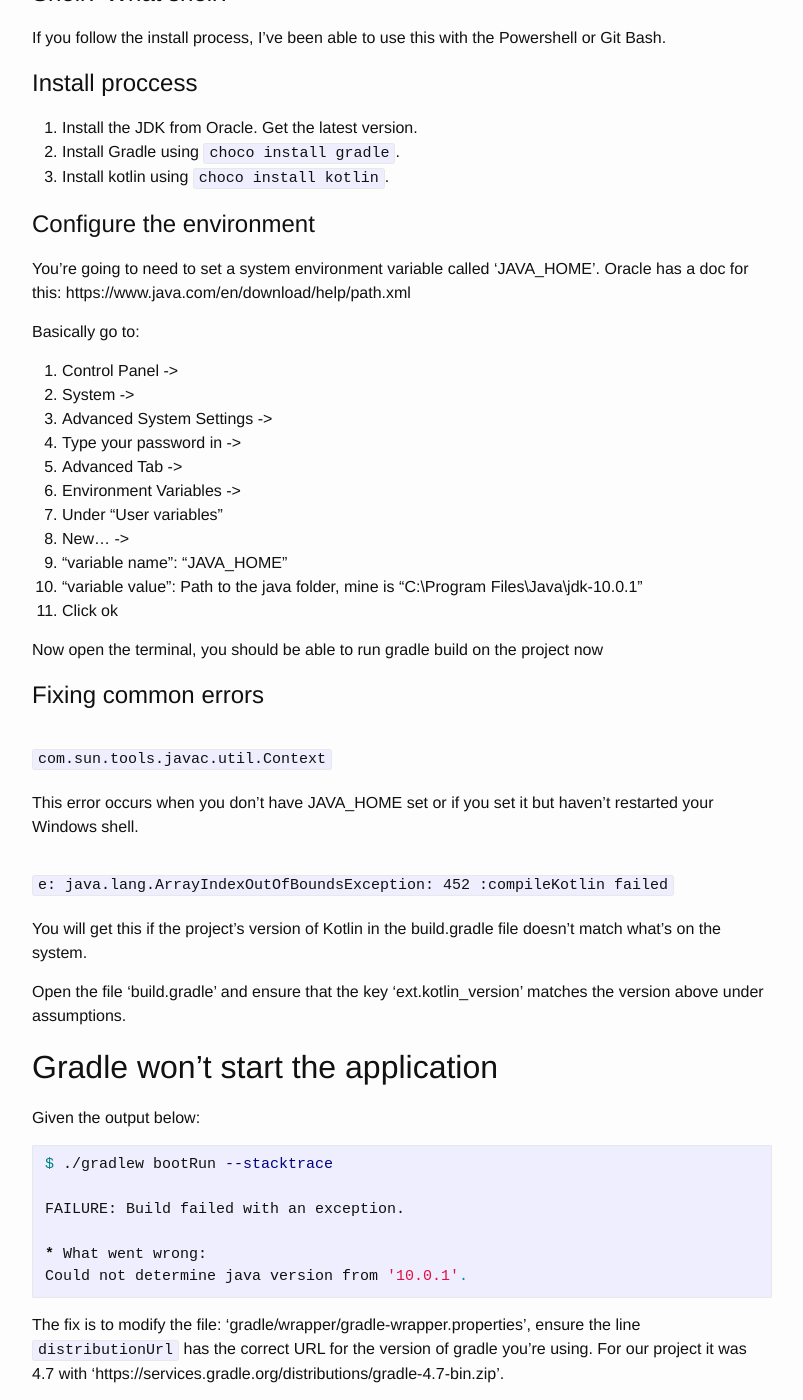
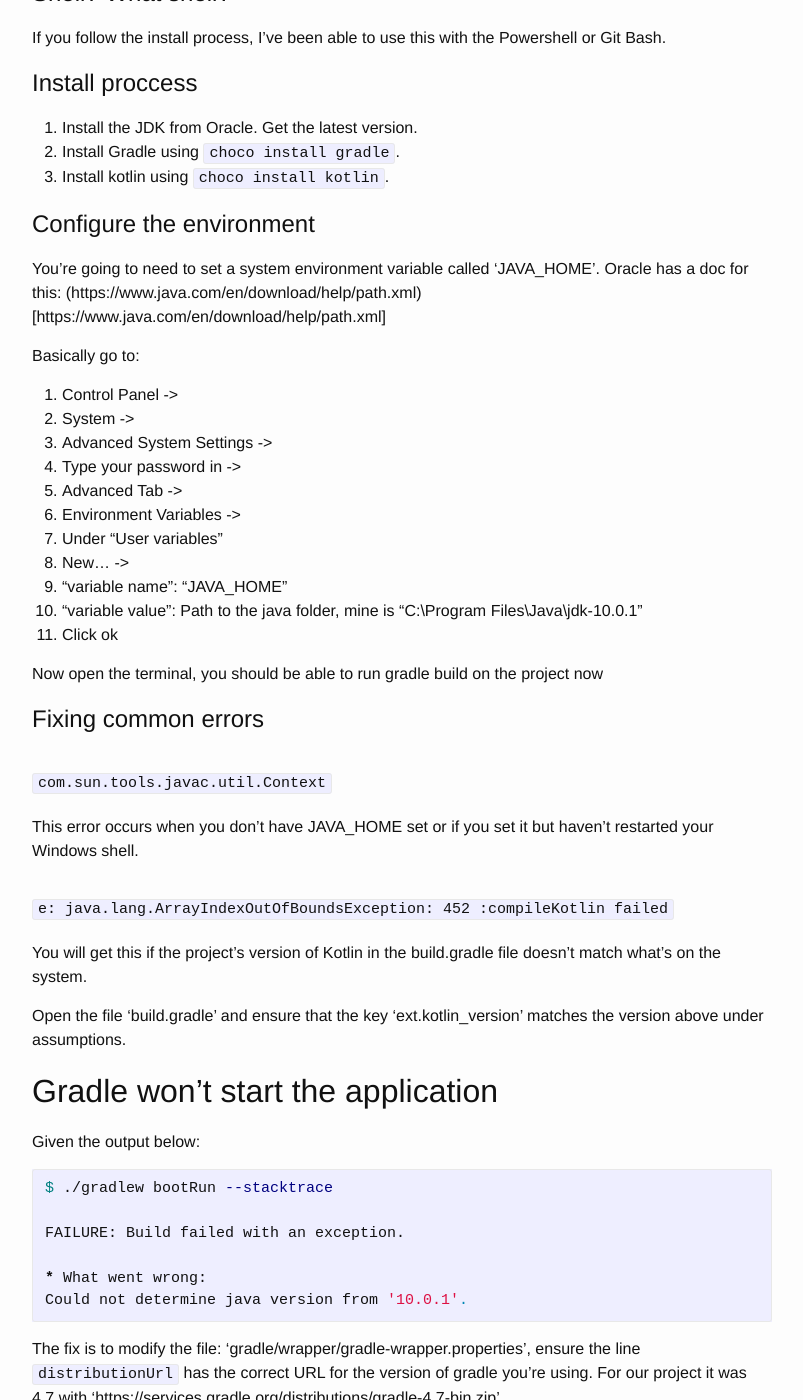
Before and after one commit to prodevmentor/blog, a Jekyll site: the page built from _posts/2018-05-01-Installing-Kotlin-on-Windows.md, in a window 1280 px wide and 1400 px high, scrolled down 464 px. Shown: the whole window, without its empty margins (238-1041 px from the left). Built offline with Jekyll 4.4.1, drawn with Linux system fonts in a browser that asks for light colours; part of the change alters nothing that is shown; some of the changed text lies outside the part shown.

Commit message:
revisions

````diff
--- a/_posts/2018-05-01-Installing-Kotlin-on-Windows.md
+++ b/_posts/2018-05-01-Installing-Kotlin-on-Windows.md
@@ -26,7 +26,7 @@ If you follow the install process, I've been able to use this with the Powershel
 
 # Configure the environment
 
-You're going to need to set a system environment variable called 'JAVA_HOME'. Oracle has a doc for this: https://www.java.com/en/download/help/path.xml
+You're going to need to set a system environment variable called 'JAVA_HOME'. Oracle has a doc for this: (https://www.java.com/en/download/help/path.xml)[https://www.java.com/en/download/help/path.xml]
 
 Basically go to:
 1. Control Panel ->
@@ -69,3 +69,5 @@ Could not determine java version from '10.0.1'.
 ```
 
 The fix is to modify the file: 'gradle/wrapper/gradle-wrapper.properties', ensure the line `distributionUrl` has the correct URL for the version of gradle you're using. For our project it was 4.7 with 'https\://services.gradle.org/distributions/gradle-4.7-bin.zip'.
+
+Hopefully this guide will help you get your Kotlin project running on Windows. On my machine, it took me about 3 days to figure out, with little helpful step, by step, guide to get Kotlin & Spring Boot running.
````
